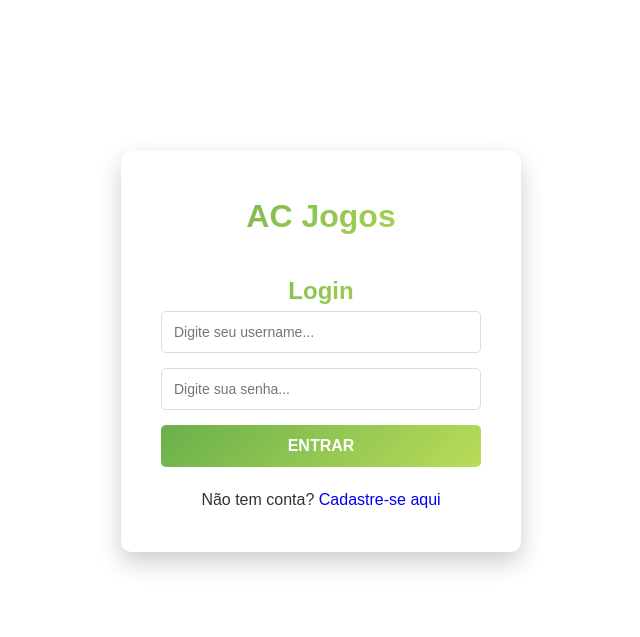
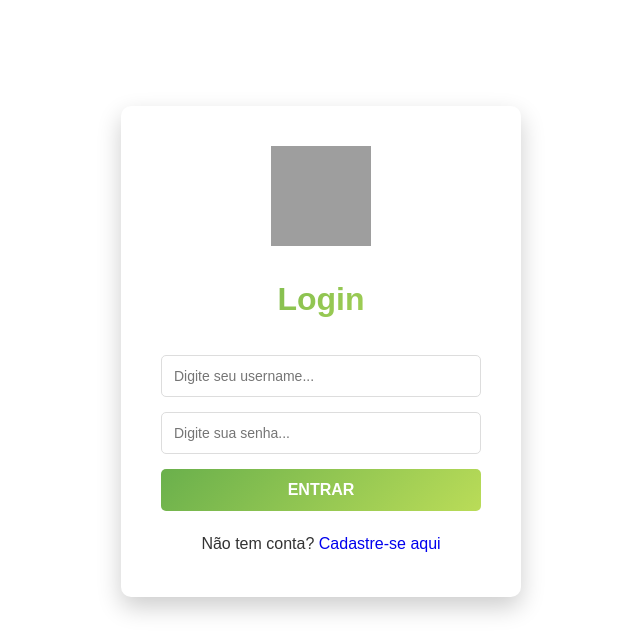
Before and after one commit to thiago-de-mattos/Projeto-Integrador, a Django app: page / in a window 1280 px wide. Shown: the part 51-688 px from the top of the page, without its empty margins (319-959 px from the left). Run offline with Django 5.2, Linux system fonts and the light colour scheme; grey boxes are pictures that could not be loaded.

Commit message:
refactor: adicao de estilizacao no titulo

```diff
--- a/templates/login.html
+++ b/templates/login.html
@@ -2,8 +2,14 @@
 
 {% block content %}
     <div class="container">
-        <h1 class="titulo">AC Jogos</h1>
-        <h2 class="titulo">Login</h2>
+        <div style="text-align: center;">
+            <img src="https://ggjv4.s3.us-west-1.amazonaws.com/files/styles/sidebar_full/s3/jam_sites/2025/162364/site_poster/logo-vert-fullcolor.png" alt="Logomarca da AC Jogos" width="100" height="100">
+        </div>
+
+        <div style="margin-top: 20px;">
+            <h1 class="titulo">Login</h1>
+        </div>
+
 
         {% if messages %}
             {% for message in messages %}
```
